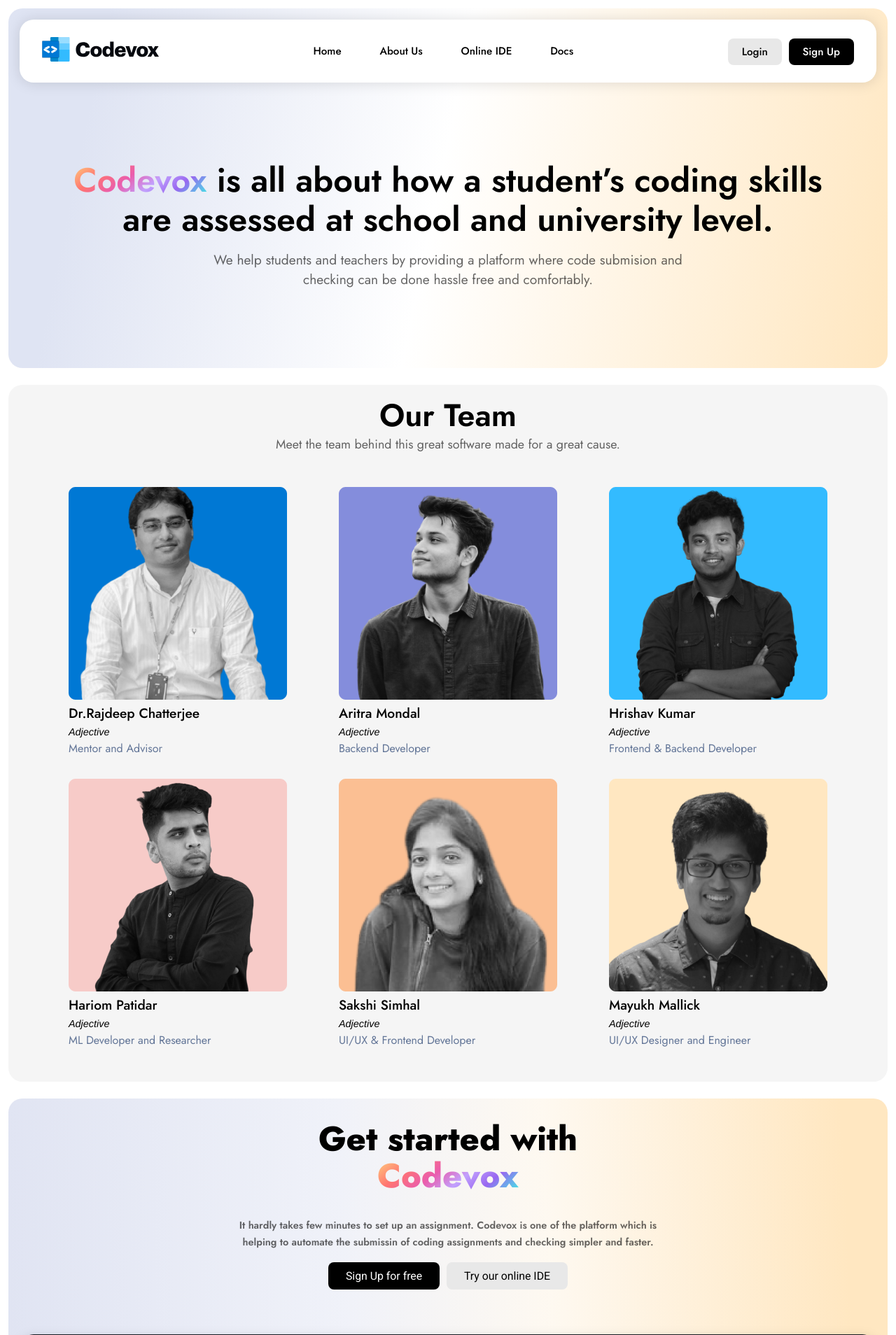
After one commit to aritra1999/Assignments, a Django app: page /about/ in a window 1280 px wide. The commit adds this page. Shown: the top 1908 px of the page at 70% size. Run offline with Django 3.2, Linux system fonts and the light colour scheme.

Commit message:
About page added

```diff
--- a/Assignments/urls.py
+++ b/Assignments/urls.py
@@ -1,11 +1,12 @@
 from django.contrib import admin
 from django.urls import path, include
 
-from dashboard.views import home_view, join_view
+from dashboard.views import home_view, join_view, about_view
 
 urlpatterns = [
     path('admin/', admin.site.urls),
     path('', home_view, name='home'),
+    path('about/', about_view, name='about'),
     path('dashboard/', include('dashboard.urls')),
     path('auth/', include('accounts.urls')),
     path('assignments/', include('assignment.urls')),
--- a/dashboard/views.py
+++ b/dashboard/views.py
@@ -24,6 +24,14 @@ def home_view(request):
     }
 
     return render(request, 'dashboard/home.html', context)
+
+
+def about_view(request):
+    context = {
+        'title': 'About'
+    }
+
+    return render(request, 'dashboard/about.html', context)
 
 
 @login_required
--- /dev/null
+++ b/static/css/about.css
@@ -0,0 +1,71 @@
+section.one{
+    height: 70vh;
+}
+section.two div.sectionTwoCont{
+    padding: 7rem 0;
+    flex-direction: column;
+}
+section.two div.sectionTwoCont div.sectionTwoData{
+    margin: 0 auto;
+    max-width: 1200px;
+    width: 100%;
+}
+section.two div.sectionTwoCont div.sectionTwoData h1.aboutTeamHead{
+    text-align: center;
+    font-size: 2.8rem;
+    font-weight: 600;
+    line-height: 3.5rem;
+}
+section.two div.sectionTwoCont div.sectionTwoData p.aboutTeamTag{
+    color: rgba(0, 0, 0, 0.6);
+    font-size: 1.12rem;
+    text-align: center;
+    font-weight: 400;
+    margin: 0 auto 2rem auto;
+    max-width: 95%;
+}
+section.one div.sectionOneCont div.sectionOneData h1.description{
+    max-width: 70rem;
+    font-size: 3rem;
+    font-weight: 600;
+    line-height: 3.5rem;
+}
+section.one div.sectionOneCont div.sectionOneData p.subText{
+    max-width: 45rem;
+    font-weight: 400;
+    font-size: 1.2rem;
+}
+div.imgCont{
+    display: flex;
+    justify-content: space-evenly;
+    align-items: center;
+    flex-wrap: wrap;
+}
+img.teamImg{
+    max-width: 100%;
+    max-height: 100%;
+    object-fit: contain;
+}
+div.imgPart{
+    display: inline-block;
+}
+div.part{
+    display: inline-block;
+    padding: 1rem;
+}
+div.part h2.teamName{
+    font-size: 1.2rem;
+    font-weight: 500;
+    margin-bottom: 0.3rem;
+    color: #000;
+}
+div.part p.adj{
+    font-size: 0.9rem;
+    font-family: "Montserrat", sans-serif;
+    font-style: italic;
+    color: #000;
+}
+p.desig{
+    color: #627597;
+    margin-top: 0.2rem;
+}
--- a/static/css/home.css
+++ b/static/css/home.css
@@ -33,6 +33,7 @@ html {
   height: 100%;
   width: 100%;
   min-height: 100vh;
+  text-rendering: geometricPrecision;
 }
 
 div.mainCont {
@@ -199,7 +200,6 @@ section.one div.sectionOneCont div.sectionOneData div.cta a.cta.try {
   background-color: #e8e8e8;
   color: #000000;
 }
-
 section.one div.sectionOneCont div.imageWrapper {
   position: absolute;
   max-width: 1200px;
@@ -212,7 +212,6 @@ section.one div.sectionOneCont div.imageWrapper {
   -webkit-filter: drop-shadow(0px 3.2px 7.2px rgba(0, 0, 0, 0.13));
           filter: drop-shadow(0px 3.2px 7.2px rgba(0, 0, 0, 0.13));
 }
-
 section.one div.sectionOneCont div.imageWrapper img {
   max-width: 100%;
   border-radius: 20px;
@@ -221,14 +220,12 @@ section.one div.sectionOneCont div.imageWrapper img {
   -o-object-position: center center;
      object-position: center center;
 }
-
 section.two {
   padding: 0.75rem;
   height: auto;
   width: 100%;
   background-color: #ffffff;
 }
-
 section.two div.sectionTwoCont {
   background-color: #F5F5F5;
   width: 100%;
--- a/static/js/landing.js
+++ b/static/js/landing.js
@@ -1,24 +1,27 @@
+if (document.getElementById('cursor')) {
     let cursor = true
     let speed = 400
 
     setInterval(() => {
-    if(cursor) {
+        if (cursor) {
             document.getElementById('cursor').style.opacity = "0"
             cursor = false
-    }else {
+        } else {
             document.getElementById('cursor').style.opacity = "1"
             cursor = true
         }
     }, speed)
+}
 
 
 let ham = document.querySelector('.ham')
 let navbarMob = document.querySelector('.navbarMob')
 let triggerIndicator = 1
 ham.addEventListener("click", openFunc)
-function openFunc(){
+
+function openFunc() {
     triggerIndicator++
-    if(triggerIndicator%2===0)
+    if (triggerIndicator % 2 === 0)
         navbarMob.classList.add("open")
     else
         navbarMob.classList.remove("open")
--- a/templates/base/base.html
+++ b/templates/base/base.html
@@ -12,7 +12,10 @@
     <link rel="stylesheet" href="{% static 'css/main.css' %}">
     <link rel="stylesheet" href="{% static 'css/variables.css' %}">
     <link rel="preconnect" href="https://fonts.gstatic.com">
-    <link href="https://fonts.googleapis.com/css2?family=Jost:wght@400;500;600;700;800;900&display=swap" rel="stylesheet">
+    <link rel="preconnect" href="https://fonts.gstatic.com">
+<link href="https://fonts.googleapis.com/css2?family=Jost:ital,wght@0,400;0,500;0,600;0,700;0,800;0,900;1,300&family=Montserrat:ital@1&display=swap" rel="stylesheet">
+    <link rel="preconnect" href="https://fonts.gstatic.com">
+    <link href="https://fonts.googleapis.com/css2?family=Jost:ital,wght@0,400;0,500;0,600;0,700;0,800;0,900;1,300&display=swap" rel="stylesheet">
     <link rel="preconnect" href="https://fonts.gstatic.com">
     <link href="https://fonts.googleapis.com/css2?family=Roboto&display=swap" rel="stylesheet">
     <link rel="preconnect" href="https://fonts.gstatic.com">
--- /dev/null
+++ b/templates/dashboard/about.html
@@ -0,0 +1,155 @@
+{% load static %}
+<!doctype html>
+<html lang="en">
+<head>
+    <meta charset="UTF-8">
+    <meta name="viewport" content="width=device-width, initial-scale=1.0">
+    <link rel="icon" href="{% static 'Illustrations/logoBlank.svg' %}" type="image/gif" sizes="16x16">
+    <title>CodeVox | {{ title }}</title>
+    <link rel="stylesheet" href="{% static 'css/home.css' %}">
+    <link rel="stylesheet" href="{% static 'css/about.css' %}">
+    <link rel="preconnect" href="https://fonts.gstatic.com">
+    <link href="https://fonts.googleapis.com/css2?family=Jost:wght@400;500;600;700;800;900&display=swap" rel="stylesheet">
+    <link rel="preconnect" href="https://fonts.gstatic.com">
+    <link href="https://fonts.googleapis.com/css2?family=Roboto&display=swap" rel="stylesheet">
+</head>
+<body>
+    <div class="mainCont">
+        <section class="one">
+            <div class="sectionOneCont">
+                <nav class="navbarDesk">
+                    <a href="{% url 'home' %}" class="logo"><img src="{% static 'Illustrations/LogoDark.svg' %}" alt="" class="logo"></a>
+                    <ul class="navbar">
+                        <li class="navlinks"><a href="{% url 'home' %}">Home</a></li>
+                        <li class="navlinks"><a href="{% url 'about' %}">About Us</a></li>
+                        <li class="navlinks"><a href="http://justrunide.herokuapp.com/" target="_blank">Online IDE</a></li>
+                        <li class="navlinks"><a href="#">Docs</a></li>
+                    </ul>
+                    <div class="ctaNav">
+                        <a href="{% url 'login_view' %}" class="navCta login">Login</a>
+                        <a href="{% url 'register_view' %}" class="navCta signup">Sign Up</a>
+                    </div>
+                </nav>
+                <nav class="navbarMob">
+                    <div class="mobileNavVisib">
+                        <a href="{% url 'home' %}" class="logo"><img src="{% static 'Illustrations/LogoDark.svg' %}" alt="" class="logo"></a>
+                        <div class="ham">
+                            <span></span>
+                            <span></span>
+                        </div>
+                    </div>
+                    <div class="dropDown">
+                        <ul class="navbar">
+                            <li class="navlinks"><a href="#">Home</a></li>
+                            <li class="navlinks"><a href="#">About Us</a></li>
+                            <li class="navlinks"><a href="#">Online IDE</a></li>
+                            <li class="navlinks"><a href="#">Docs</a></li>
+                        </ul>
+                        <div class="ctaNav">
+                            <a href="{% url 'login_view' %}" class="navCta login">Login</a>
+                            <a href="{% url 'register_view' %}" class="navCta signup">Sign Up</a>
+                        </div>
+                    </div>
+                </nav>
+                <div class="sectionOneData">
+                    <h1 class="description"><span>Codevox</span> is all about how a student’s coding skills are assessed at school and university level.</h1>
+                    <p class="subText">We help students and teachers by providing a platform where code submision and checking can be done hassle free and comfortably.</p>
+                </div>
+            </div>
+        </section>
+        <section class="two">
+            <div class="sectionTwoCont">
+                <div class="sectionTwoData">
+                    <h1 class="aboutTeamHead">Our Team</h1>
+                    <p class="aboutTeamTag">Meet the team behind this great software made for a great cause.</p>
+                    <div class="imgCont">
+                        <div class="part">
+                            <div class="imgPart">
+                                <img src="{% static 'Illustrations/rajdeep.png' %}" alt="" class="teamImg">
+                            </div>
+                            <h2 class="teamName">Dr.Rajdeep Chatterjee</h2>
+                            <p class="adj">Adjective</p>
+                            <p class="desig">Mentor and Advisor</p>
+                        </div>
+                        <div class="part">
+                            <div class="imgPart">
+                                <img src="{% static 'Illustrations/oreo.png' %}" alt="" class="teamImg">
+                            </div>
+                            <h2 class="teamName">Aritra Mondal</h2>
+                            <p class="adj">Adjective</p>
+                            <p class="desig">Backend Developer</p>
+                        </div>
+                        <div class="part">
+                            <div class="imgPart">
+                                <img src="{% static 'Illustrations/hrishav.png' %}" alt="" class="teamImg">
+                            </div>
+                            <h2 class="teamName">Hrishav Kumar</h2>
+                            <p class="adj">Adjective</p>
+                            <p class="desig">Frontend & Backend Developer</p>
+                        </div>
+                        <div class="part">
+                            <div class="imgPart">
+                                <img src="{% static 'Illustrations/hariom.png' %}" alt="" class="teamImg">
+                            </div>
+                            <h2 class="teamName">Hariom Patidar</h2>
+                            <p class="adj">Adjective</p>
+                            <p class="desig">ML Developer and Researcher</p>
+                        </div>
+                        <div class="part">
+                            <div class="imgPart">
+                                <img src="{% static 'Illustrations/sakshi.png' %}" alt="" class="teamImg">
+                            </div>
+                            <h2 class="teamName">Sakshi Simhal</h2>
+                            <p class="adj">Adjective</p>
+                            <p class="desig">UI/UX & Frontend Developer</p>
+                        </div>
+                        <div class="part">
+                            <div class="imgPart">
+                                <img src="{% static 'Illustrations/mayukh.png' %}" alt="" class="teamImg">
+                            </div>
+                            <h2 class="teamName">Mayukh Mallick</h2>
+                            <p class="adj">Adjective</p>
+                            <p class="desig">UI/UX Designer and Engineer</p>
+                        </div>
+                    </div>
+                </div>
+            </div>
+        </section>
+        <section class="six">
+            <div class="sectionSixCont">
+                <div class="cont">
+                    <h1 class="getStarted">
+                        Get started with <span>Codevox</span>
+                    </h1>
+                    <p class="getStarted">
+                        It hardly takes few minutes to set up an assignment.  Codevox is one of the platform which is helping to automate the submissin of coding assignments and checking simpler and faster.
+                    </p>
+                    <div class="cta">
+                        <a href="{% url 'register_view' %}" class="cta signup">Sign Up for free</a>
+                        <a href="#" class="cta try">Try our online IDE</a>
+                    </div>
+                </div>
+                <div class="imageWrapper">
+                    <img src="{% static 'Illustrations/FooterImage.png' %}" alt="footImage">
+                </div>
+            </div>
+        </section>
+        <section class="foot">
+            <div class="footCont">
+                <div class="footBar">
+                    <a href="{% url 'home' %}" class="logo">
+                        <img src="{% static 'Illustrations/LogoLight.svg' %}" alt="logo">
+                    </a>
+                    <ul class="footLink">
+                        <li><a href="{% url 'home' %}">Home</a></li>
+                        <li><a href="{% url 'about' %}">About Us</a></li>
+                        <li><a href="http://justrunide.herokuapp.com/" target="_blank">Online IDE</a></li>
+                        <li><a href="#">Docs</a></li>
+                    </ul>
+                </div>
+            </div>
+        </section>
+    </div>
+<script src="{% static 'js/landing.js' %}"></script>
+</body>
+</html>
--- a/templates/dashboard/home.html
+++ b/templates/dashboard/home.html
@@ -19,8 +19,8 @@
                 <nav class="navbarDesk">
                     <a href="{% url 'home' %}" class="logo"><img src="{% static 'Illustrations/LogoDark.svg' %}" alt="" class="logo"></a>
                     <ul class="navbar">
-                        <li class="navlinks"><a href="#">Home</a></li>
-                        <li class="navlinks"><a href="#">About Us</a></li>
+                        <li class="navlinks"><a href="{% url 'home' %}">Home</a></li>
+                        <li class="navlinks"><a href="{% url 'about' %}">About Us</a></li>
                         <li class="navlinks"><a href="#">Online IDE</a></li>
                         <li class="navlinks"><a href="#">Docs</a></li>
                     </ul>
```
Also changed, not shown: static/Illustrations/hariom.png (added), static/Illustrations/hrishav.png (added), static/Illustrations/mayukh.png (added), static/Illustrations/oreo.png (added), static/Illustrations/rajdeep.png (added), static/Illustrations/sakshi.png (added). Lines whose indentation alone changed are shown as unchanged.
